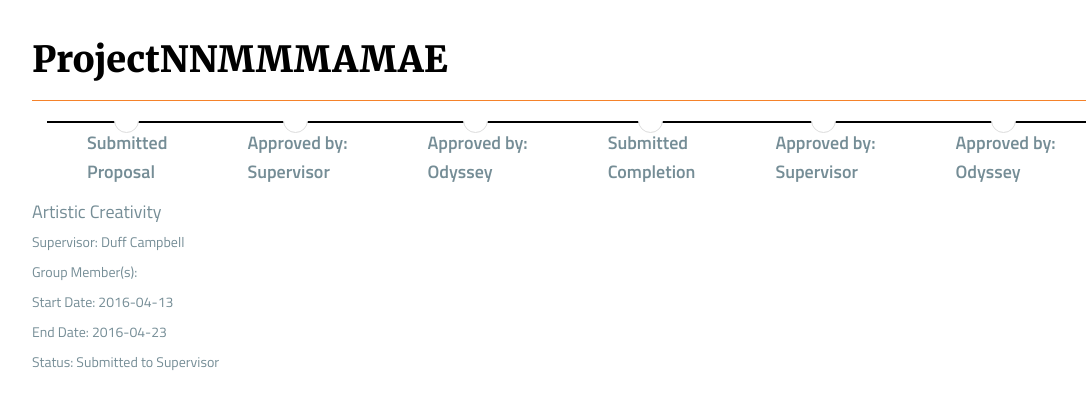
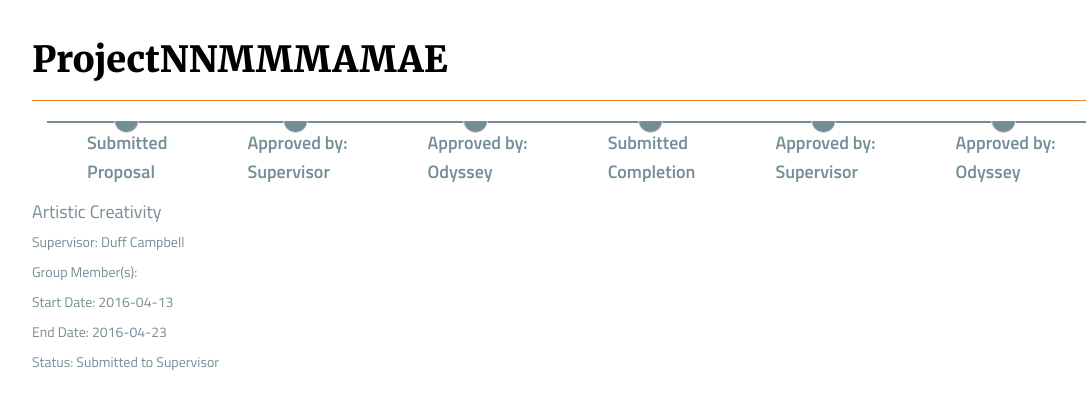
Before and after one commit to sweetenmn/HDXodyssey, a Django app: page /odyssey/project-status/43 in a window 1280 px wide. Shown: the part 50-459 px from the top of the page, without its empty margins (38-1124 px from the left). Run offline with Django 3.2, Linux system fonts and the light colour scheme; data comes from the database, SQL or seed files in the repository; some libraries are stand-ins or nearby versions.

Commit message:
Changed some colors

```diff
--- a/projects/static/projects/timeline.css
+++ b/projects/static/projects/timeline.css
@@ -10,11 +10,14 @@
   color: #66DC71 !important;
 }
 
+#Completed .status {
+  color: #66DC71 !important;
+}
 #Completed .status:before {
   background-color: #66DC71 !important;
 }
 #Uncompleted .h4 {
-  color: #000000 !important;
+  color: #758D96 !important;
 }
 
 .li {
@@ -47,7 +50,7 @@
   content: "" !important ;
   width: 25px !important ;
   height: 25px !important ;
-  background-color: white !important ;
+  background-color: #758D96 !important ;
   border-radius: 25px !important ;
   border: 1px solid #ddd !important ;
   position: absolute !important ;
@@ -65,7 +68,7 @@
 }
 
 #Uncompleted .status {
-  border-top: 2px solid #000000 !important ;
+  border-top: 2px solid #758D96 !important ;
 }
 
 /*.li.complete .status:before {
```
